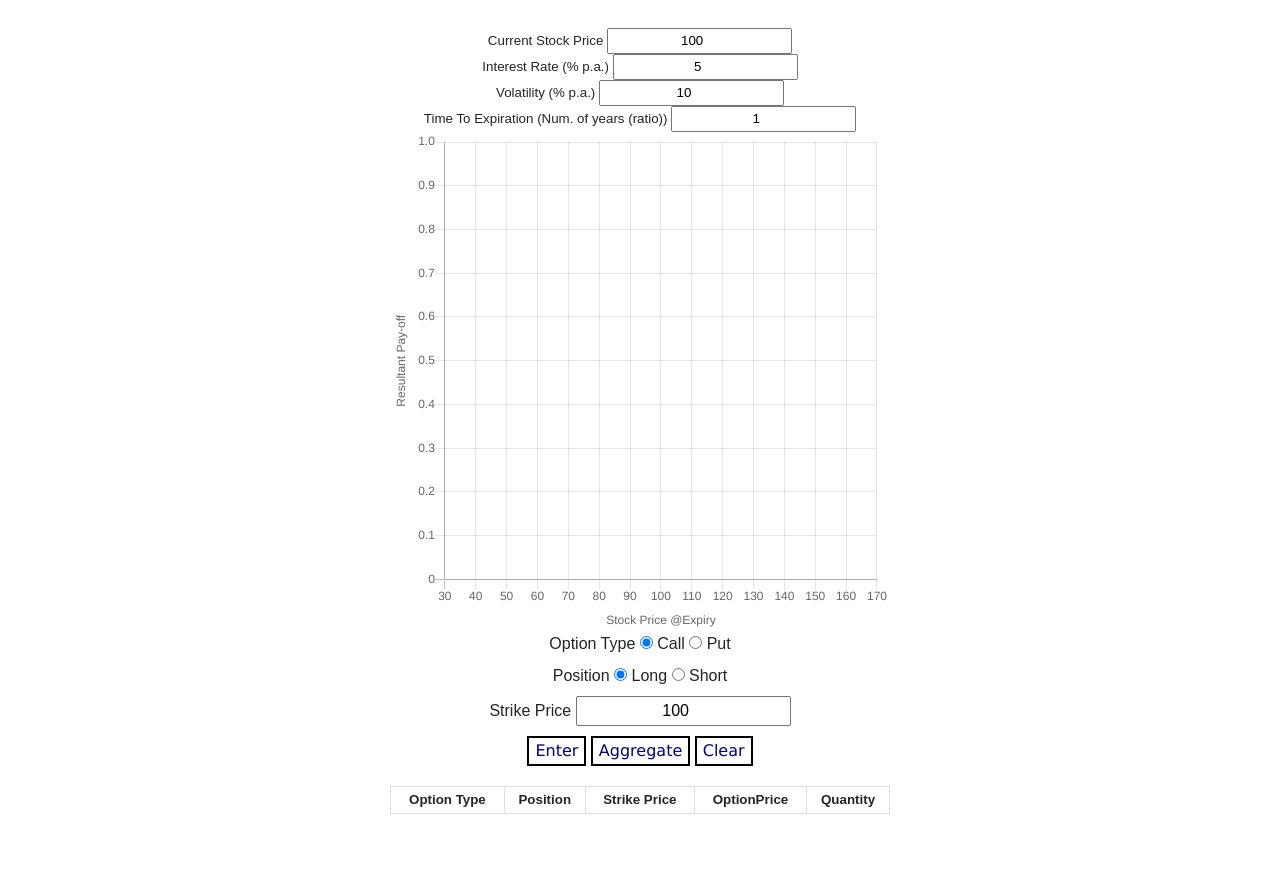
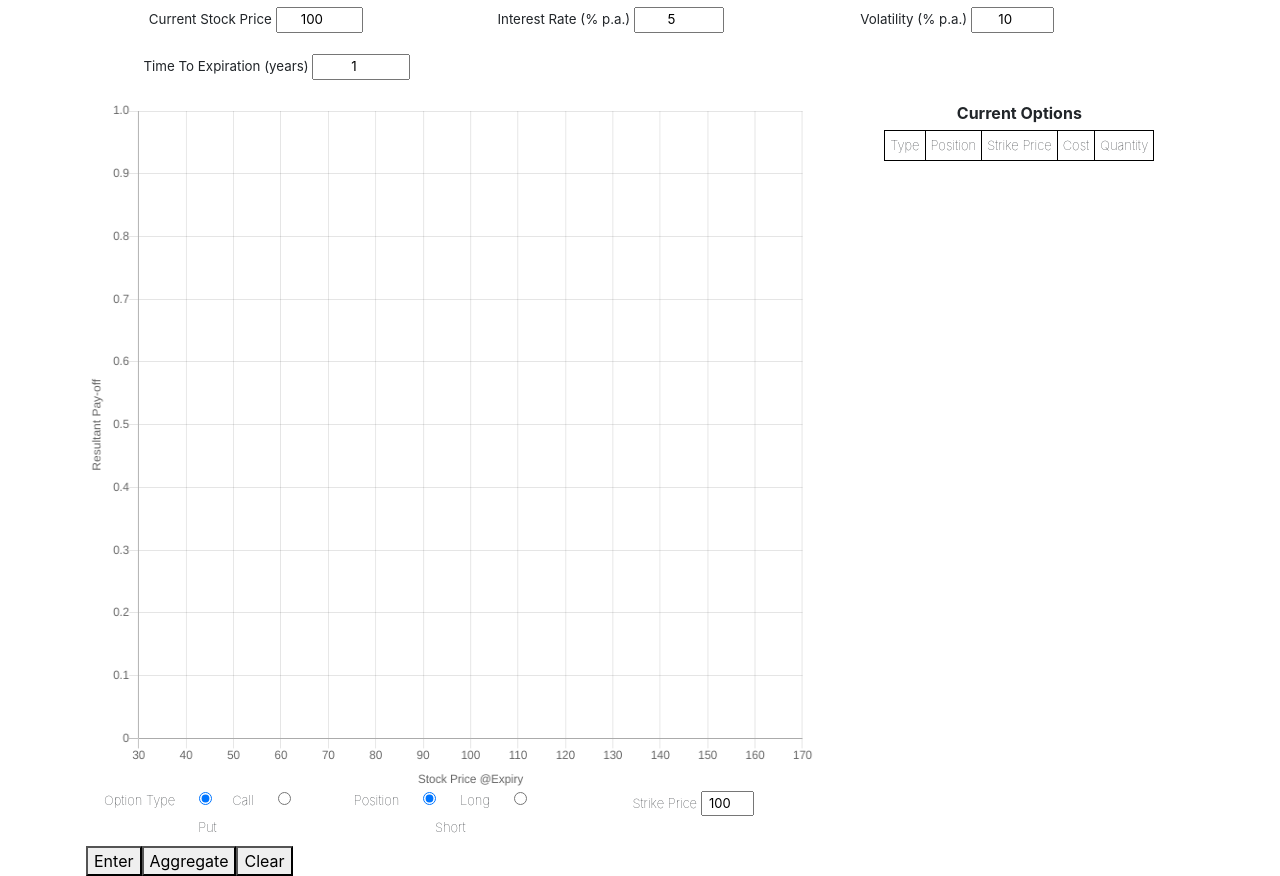
Before and after one commit to gabrielmsidik/structured-product-plotter, a plain HTML site: page index.html in a window 1280 px wide. Shown: the part 78-954 px from the top of the page. Before the commit the page ends 902 px from the top, so only its background shows below. Drawn offline with nearby package versions, Linux system fonts and the light colour scheme.

Commit message:
started using bootstrap grid to organize display

```diff
--- a/index.html
+++ b/index.html
@@ -8,48 +8,80 @@
         <link rel="stylesheet" href="style.css">
     </head>
     <body>
-        <h1>Options Combination Pay-Off Plotter</h1>
-        <div>For combinations of single-asset, single-expiry date European options</div>
-
-        <div id="stockProperties">
-            <span>Current Stock Price</span>
-            <input type="number" id="stockPrice" value=100><br>
-            <span>Interest Rate (% p.a.)</span>
-            <input type="number" id="interestRate" value=5><br>
-            <span>Volatility (% p.a.)</span>
-            <input type="number" id="volatility" value=10><br>
-            <span>Time To Expiration (Num. of years (ratio))</span>
+        <h1 class="container">Options Combination Pay-Off Plotter</h1>
+        <div id="subheader" class="container-fluid">For combinations of single-asset, single-expiry date European options</div>
+        <div class="container px-3">
+            <div id="stockDetailsWrapper">
+                <form>
+                    <div class="form-row">
+                        <div class="form-group">
+                            <label for="stockPrice">Current Stock Price</label>
+                            <input type="number" size="" id="stockPrice" value=100>
+                        </div>
+                        <div class="form-group">
+                            <label for="interestRate">Interest Rate (% p.a.)</label>
+                            <input type="number" id="interestRate" value=5>
+                        </div>
+                        <div class="form-group">
+                            <label for="volatility">Volatility (% p.a.)</label>
+                            <input type="number" id="volatility" value=10>
+                        </div>
+                        <div class="form-group">
+                            <label for="timeToExpiration">Time To Expiration (years)</label>
                             <input type="number" id="timeToExpiration" value=1>
                         </div>
-
+                    </div>
+                </form>
+            </div>
+            <div id="outerWrapper" class="row">
+                <div class="col-md-8">
                     <script src="https://cdn.jsdelivr.net/npm/chart.js@2.8.0"></script>
-        <canvas id="myChart" width="250px" height="250px"></canvas>
-        <div>
-            <span id="optionParameters">Option Type</span>
-            <input type="radio" id="call" name="option-type" value="call" checked>
-            <label for="call">Call</label>
-            <input type="radio" id="call" name="option-type" value="put">
-            <label for="call">Put</label><br>
-            <span>Position</span>
+                    <div class="row">
+                        <div class="col"></div>
+                        <canvas id="myChart" class="col" ></canvas>
+                        <div class="col"></div>
+                    </div>
+                    <div id="optionProperties" class="row">
+                        <div class="col">
+                            Option Type
+                            <input type="radio" id="call" name="option-type" value="call" checked><label for="call">Call</label>
+                            <input type="radio" id="call" name="option-type" value="put"><label for="call">Put</label>
+                        </div>
+                        <div class="col">
+                            Position
                             <input type="radio" id="long" name="option-position" value="isLong" checked>
                             <label for="isLong">Long</label>
                             <input type="radio" id="long" name="option-position" value="isShort">
-            <label for="isShort">Short</label><br>
-            <span>Strike Price</span>
-            <input type="number" id="strike-price" value=100><br>
+                            <label for="isShort">Short</label>
+                        </div>
+                        <div class="col">
+                            Strike Price
+                            <input type="number" id="strike-price" value=100>
+                        </div>
+                    </div>
+                    <div class="row" id="buttons">
                         <button class="button button1">Enter</button>
                         <button class="button button2">Aggregate</button>
                         <button class="button button2">Clear</button>
                     </div>
-        <table id="currentOptions" style="width:100%">
+                </div>
+                <div class="col-md-4">
+                    <div id="panelHeader">Current Options</div>
+                    <table id="currentOptions">
                         <tr>
-                <th>Option Type</th>
+                            <th>Type</th>
                             <th>Position</th>
                             <th>Strike Price</th>
-                <th>OptionPrice</th>
+                            <th>Cost</th>
                             <th>Quantity</th>
                         </tr>
                     </table>
+                </div>
+            </div>
+        </div>
+
+
+
         <script src="index.js"></script>
 
     </body>
--- a/index.js
+++ b/index.js
@@ -1,6 +1,8 @@
 let ctx = document.getElementById('myChart').getContext('2d');
 let datasetList = [];
 let stockPrice = 100;
+
+ctx.canvas.height = ctx.canvas.width;
 
 let DEFAULT_OPTIONS = {
     scales: {
--- a/style.css
+++ b/style.css
@@ -1,54 +1,62 @@
-body {
+h1 {
+    margin: 0 auto;
     text-align: center;
-    font-family: sans-serif;
-    font-weight: lighter;
-    margin: auto;
-}
-
-#myChart {
-    max-width: 500px;
-    max-height: 500px;
-    margin: auto;
-}
-
-#stockProperties {
-    margin-top: 2%;
-    font-size: smaller;
-}
-#optionParameters {
-    width: 10%;
-    margin: 10px auto;
 }
 
 input {
     text-align: center;
-    width: 10;
+    width: 25%
 }
 
-button {
-    background-color: white;
-    font-family: Verdana, Geneva, Tahoma, sans-serif;
-    color: navy;
-    border: 2px solid black;
-    transition-duration: 0.4s;
-    margin: 10px auto;
+#subheader {
+    text-align: center;
+    margin-bottom: 1%;
+}
+
+canvas {
+    max-width: 50px;
+}
+
+#stockDetailsWrapper {
+    text-align: center;
+    font-size: smaller;
+}
+
+#optionProperties {
+    text-align: center;
+    font-size: small;
+    font-weight: lighter;
+    margin: 0 auto;
 }
 
 #currentOptions {
-    max-width: 500px;
-    max-height: 500px;
-    font-family: arial, sans-serif;
-    width: 50%;
-    text-align: center;
-    font-size: smaller;
-    margin: 10px auto;
+    font-size: small;
 }
 
-td, th {
-    border: 1px solid #dddddd;
-    padding: 3px;
+#buttons {
+    margin: 0 auto
 }
 
-tr:nth-child(even) {
-    background-color: #dddddd;
+tr {
+    text-align: center
 }
+
+#panelHeader {
+    text-align: center;
+    font-weight: bold;
+    margin-bottom: 5px;
+}
+
+#currentOptions {
+    margin: 0 auto;
+}
+
+table, th, td {
+    border: 1px solid black;
+    padding: 5px;
+}
+
+th {
+    font-weight: lighter;
+    text-align: center;
+}
```
Lines whose indentation alone changed are shown as unchanged.
